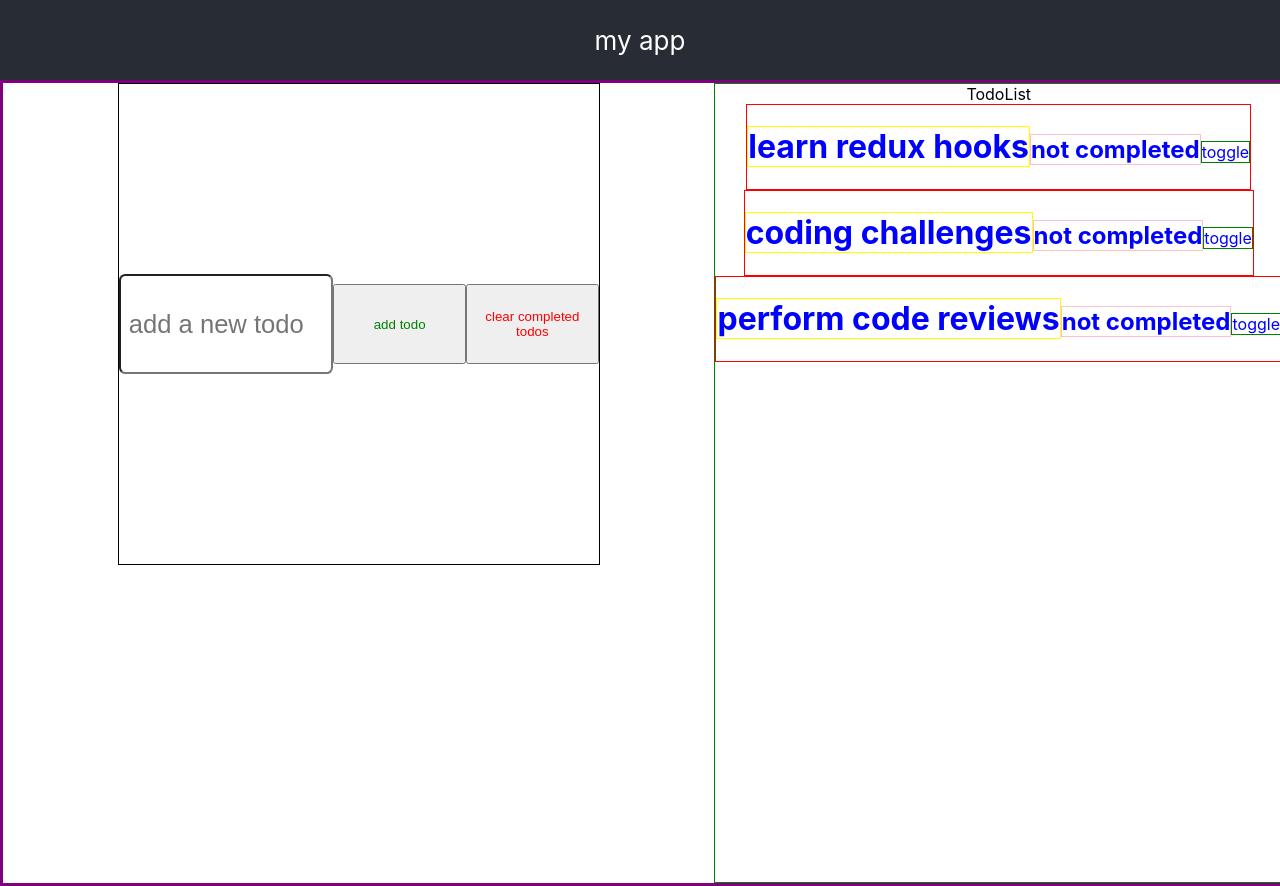
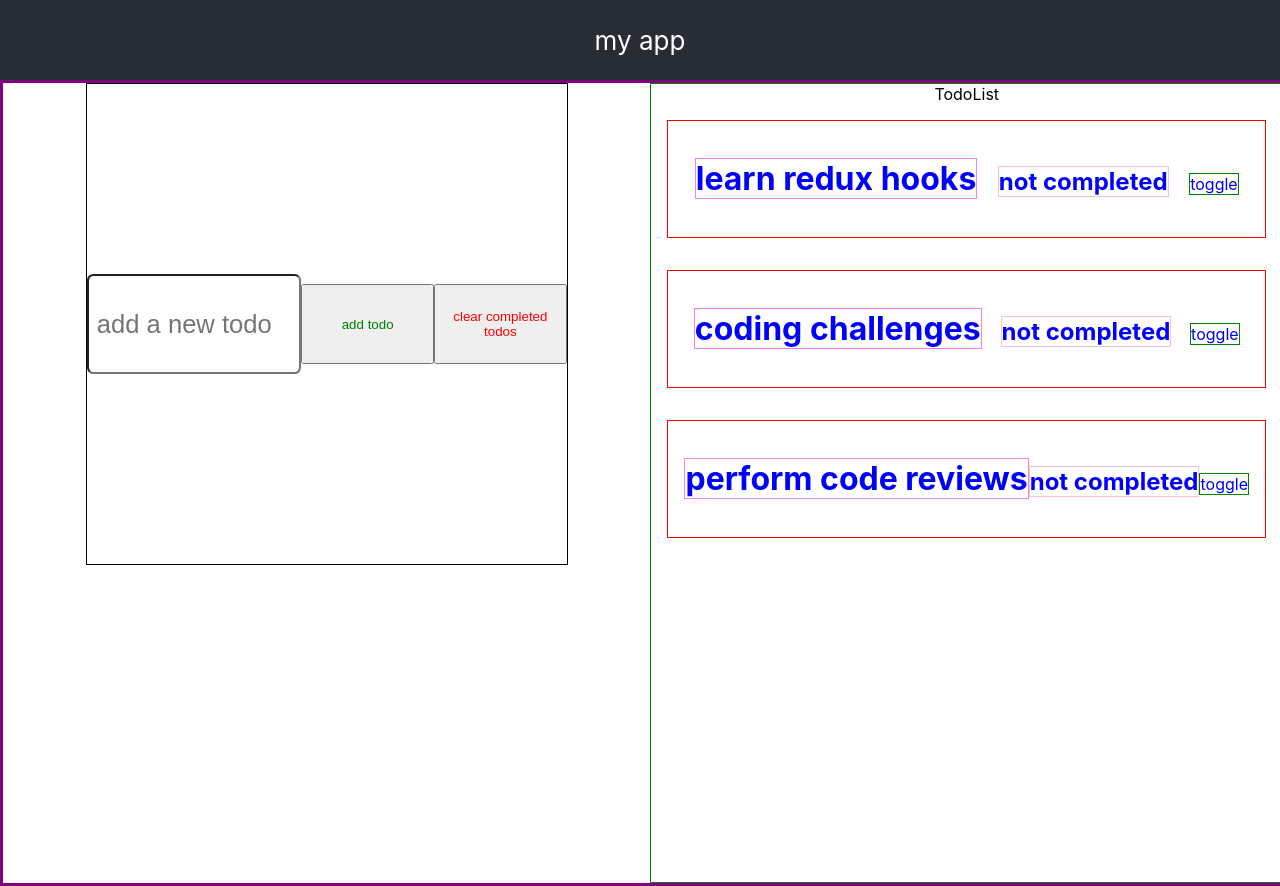
Before and after one commit to rhokath/single-page-app, a React (Create React App) app: page / in a window 1280 px wide. Built offline with nearby package versions, Linux system fonts and the light colour scheme.

Commit message:
added strike through on completion

```diff
--- a/src/components/todo.js
+++ b/src/components/todo.js
@@ -8,7 +8,7 @@ const TodoItem = ({item, id, completed})=>{
     const dispatch = useDispatch();
     return(
         <div className='todo'>
-    <h1>{item}</h1>
+            {completed? <h1 className='completed'>{item}</h1>: <h1>{item}</h1>}
     {completed ? <h2>completed</h2>: <h2>not completed</h2>}
          <p onClick={()=> dispatch(toggleComplete(id))}>toggle</p>
         </div>
--- a/src/components/todo.scss
+++ b/src/components/todo.scss
@@ -1,5 +1,7 @@
 .todo {
-    color: blue
+    color: blue;
+    margin-top: 1rem;
+    padding: 1rem;
 }
 .list{
     display: flex;
@@ -45,18 +47,22 @@ form {
 
 .todo{
     border: 1px solid red;
-    margin: 0 auto;
+    margin: 1rem;
     display: flex;
     justify-content: space-around;
     align-items: baseline;
     align-content: center;
     h1{
-        border: 1px solid yellow;
+        border: 1px solid violet;
     }
     h2{
         border: 1px solid pink;
     }
     p{
         border: 1px solid green;
+        flex-basis: auto;
     }
 }
+.completed{
+    text-decoration: line-through;
+}
```
